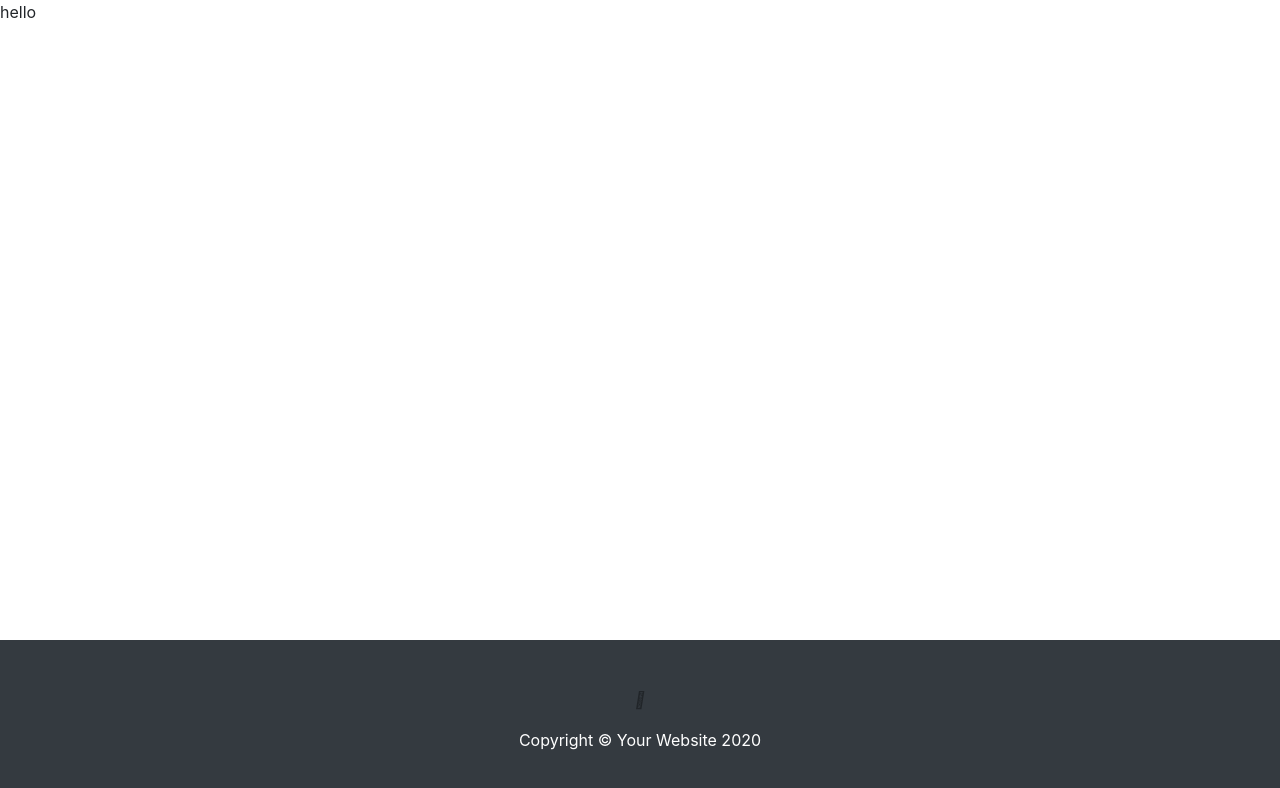
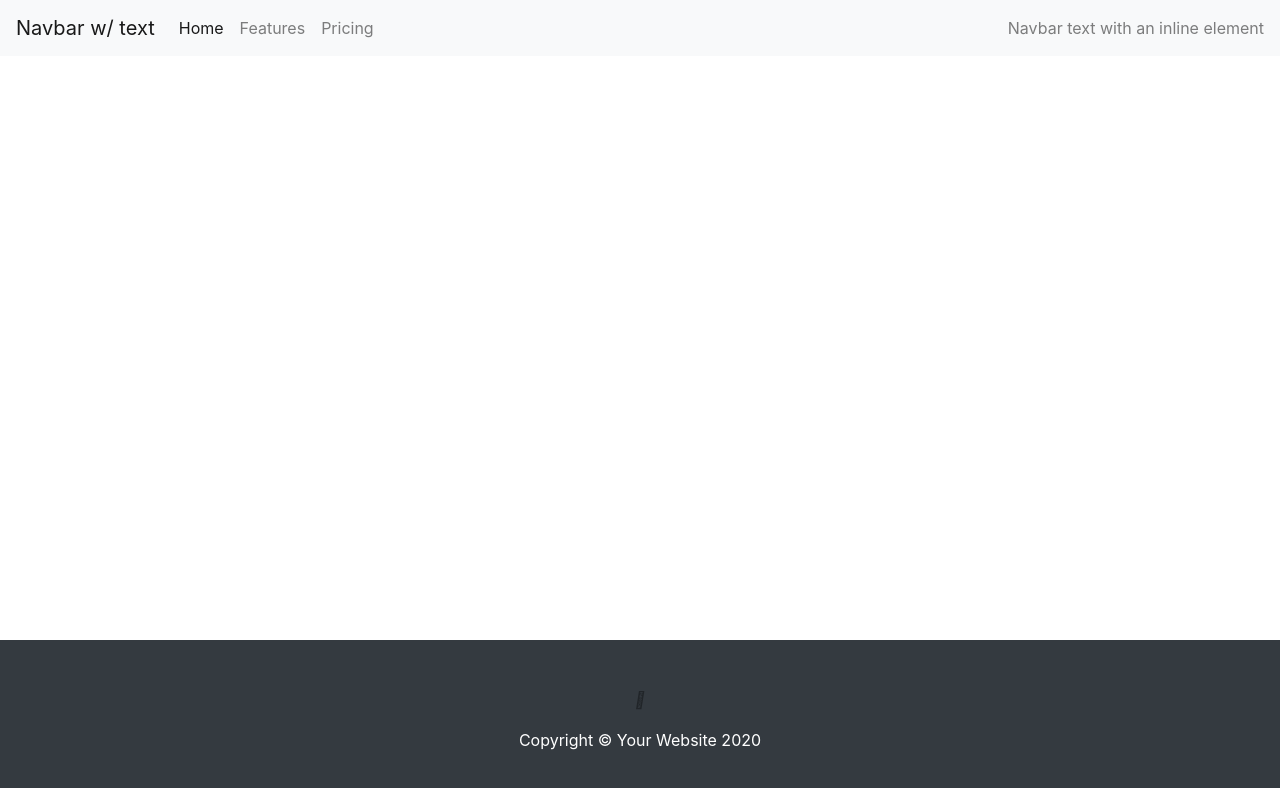
Before and after one commit to farah-najib/Reactexmple1, a React (Create React App) app: page / in a window 1280 px wide. Shown: the top 788 px of the page. Built offline with nearby package versions, Linux system fonts and the light colour scheme.

Commit message:
fix header component

```diff
--- a/src/components/Header.jsx
+++ b/src/components/Header.jsx
@@ -6,8 +6,28 @@
 
     return (
         <header>
-
-hello
+<nav class="navbar navbar-expand-lg navbar-light bg-light">
+  <a class="navbar-brand" href="#">Navbar w/ text</a>
+  <button class="navbar-toggler" type="button" data-toggle="collapse" data-target="#navbarText" aria-controls="navbarText" aria-expanded="false" aria-label="Toggle navigation">
+    <span class="navbar-toggler-icon"></span>
+  </button>
+  <div class="collapse navbar-collapse" id="navbarText">
+    <ul class="navbar-nav mr-auto">
+      <li class="nav-item active">
+        <a class="nav-link" href="#">Home <span class="sr-only">(current)</span></a>
+      </li>
+      <li class="nav-item">
+        <a class="nav-link" href="#">Features</a>
+      </li>
+      <li class="nav-item">
+        <a class="nav-link" href="#">Pricing</a>
+      </li>
+    </ul>
+    <span class="navbar-text">
+      Navbar text with an inline element
+    </span>
+  </div>
+</nav>
 
 </header>
 
```
